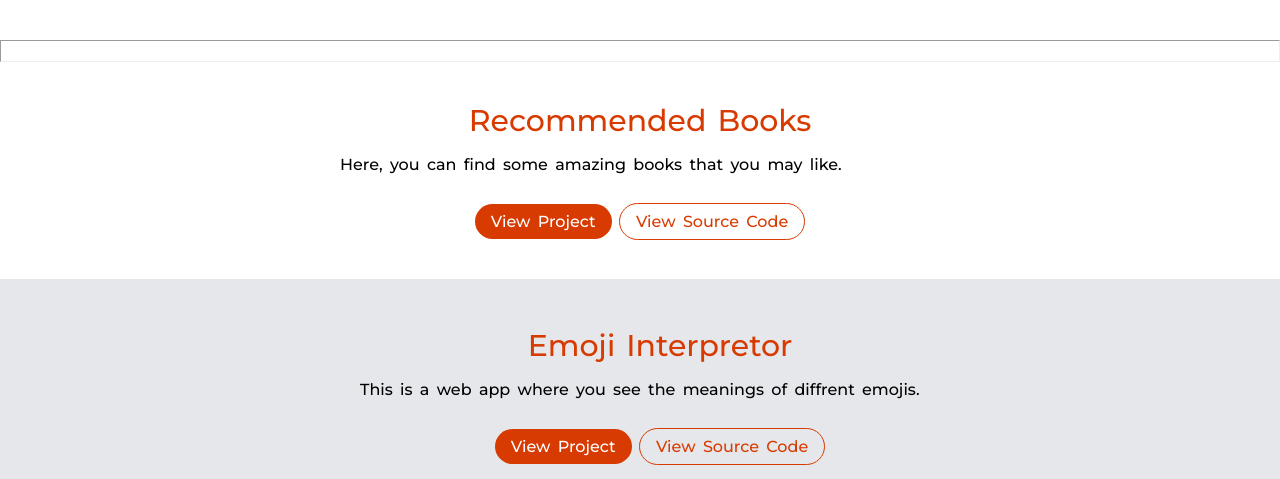
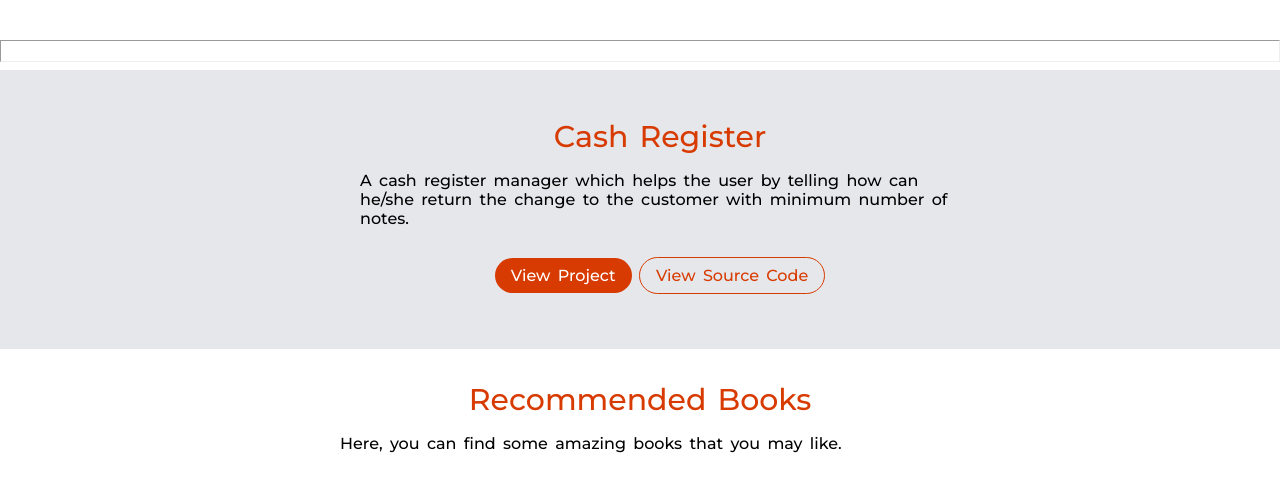
Before and after one commit to YashRathore1/yashrathore_portfolio, a plain HTML site: page projects.html in a window 1280 px wide. Shown: the part 282-761 px from the top of the page. Drawn offline with Linux system fonts and the light colour scheme.

Commit message:
docs: added cash register

```diff
--- a/projects.html
+++ b/projects.html
@@ -29,6 +29,19 @@
         <h1 class="hero-heading">My <span class="text-inverted">Projects </span></h1>
     </header>
     <hr>
+
+    <section class="off-white-section">
+        <ol reversed>
+      <li class="white-section-list non-marked">
+       Cash Register</li>
+            <p class="text-align-center">A cash register manager which helps the user by telling how can he/she return the change to the customer with minimum number of notes.
+            </p>
+        <br><br><div class="link-button">
+        <a class="primary-link" href="https://yash-cash-register.netlify.app/" target="_blank">View Project</a>
+        <a class="secondary-link" href="https://github.com/YashRathore1/Mark-10" target="_blank">View Source Code</a>
+    </div>
+
+   </section>
 
     <section class="white-section">
 
```
